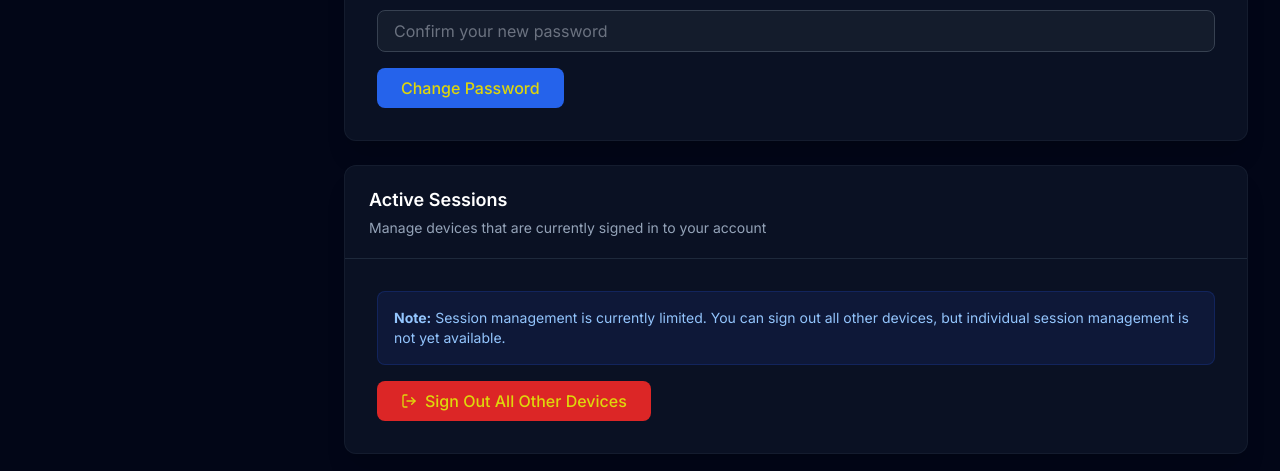
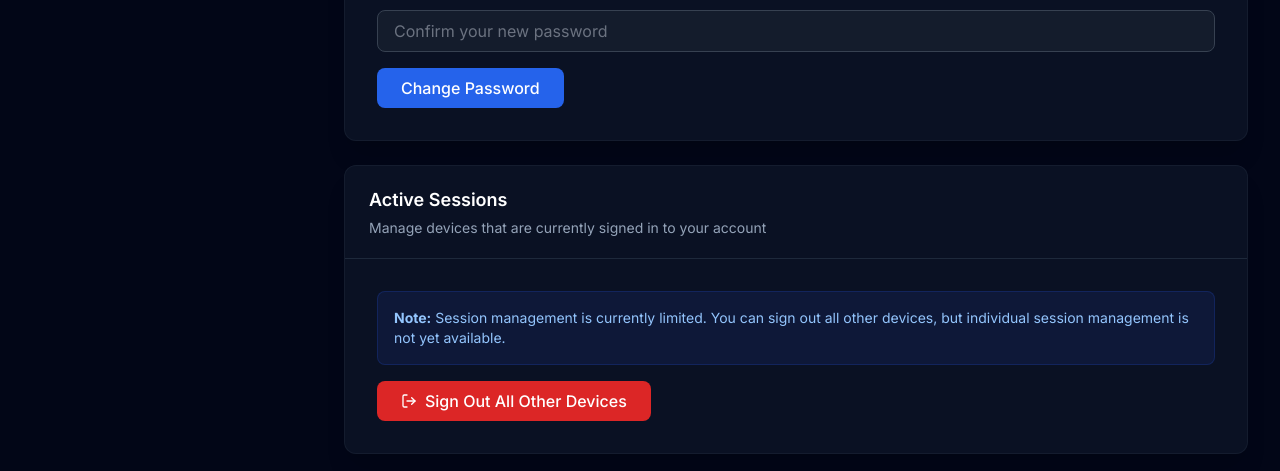
Before and after one commit to rob-jonesdevlab/ods-signage, a Next.js app in the folder dashboard/: page /settings/security in a window 1280 px wide. Shown: the part 605-1076 px from the top of the page. Built offline with nearby package versions, Linux system fonts and the light colour scheme; no server answers.

Commit message:
fix: add text-white class to Security page buttons for visibility

```diff
--- a/dashboard/app/settings/security/page.tsx
+++ b/dashboard/app/settings/security/page.tsx
@@ -179,7 +179,7 @@ export default function SecuritySettings() {
                     <button
                         type="submit"
                         disabled={loading}
-                        className="px-6 py-2 bg-blue-600 hover:bg-blue-700 disabled:bg-gray-600 disabled:cursor-not-allowed rounded-lg font-medium transition-colors"
+                        className="px-6 py-2 bg-blue-600 hover:bg-blue-700 disabled:bg-gray-600 disabled:cursor-not-allowed rounded-lg font-medium transition-colors text-white"
                     >
                         {loading ? 'Changing Password...' : 'Change Password'}
                     </button>
@@ -199,7 +199,7 @@ export default function SecuritySettings() {
                     </div>
                     <button
                         onClick={handleSignOutOtherDevices}
-                        className="px-6 py-2 bg-red-600 hover:bg-red-700 rounded-lg font-medium transition-colors flex items-center gap-2"
+                        className="px-6 py-2 bg-red-600 hover:bg-red-700 rounded-lg font-medium transition-colors flex items-center gap-2 text-white"
                     >
                         <LogOut className="w-4 h-4" />
                         Sign Out All Other Devices
```
